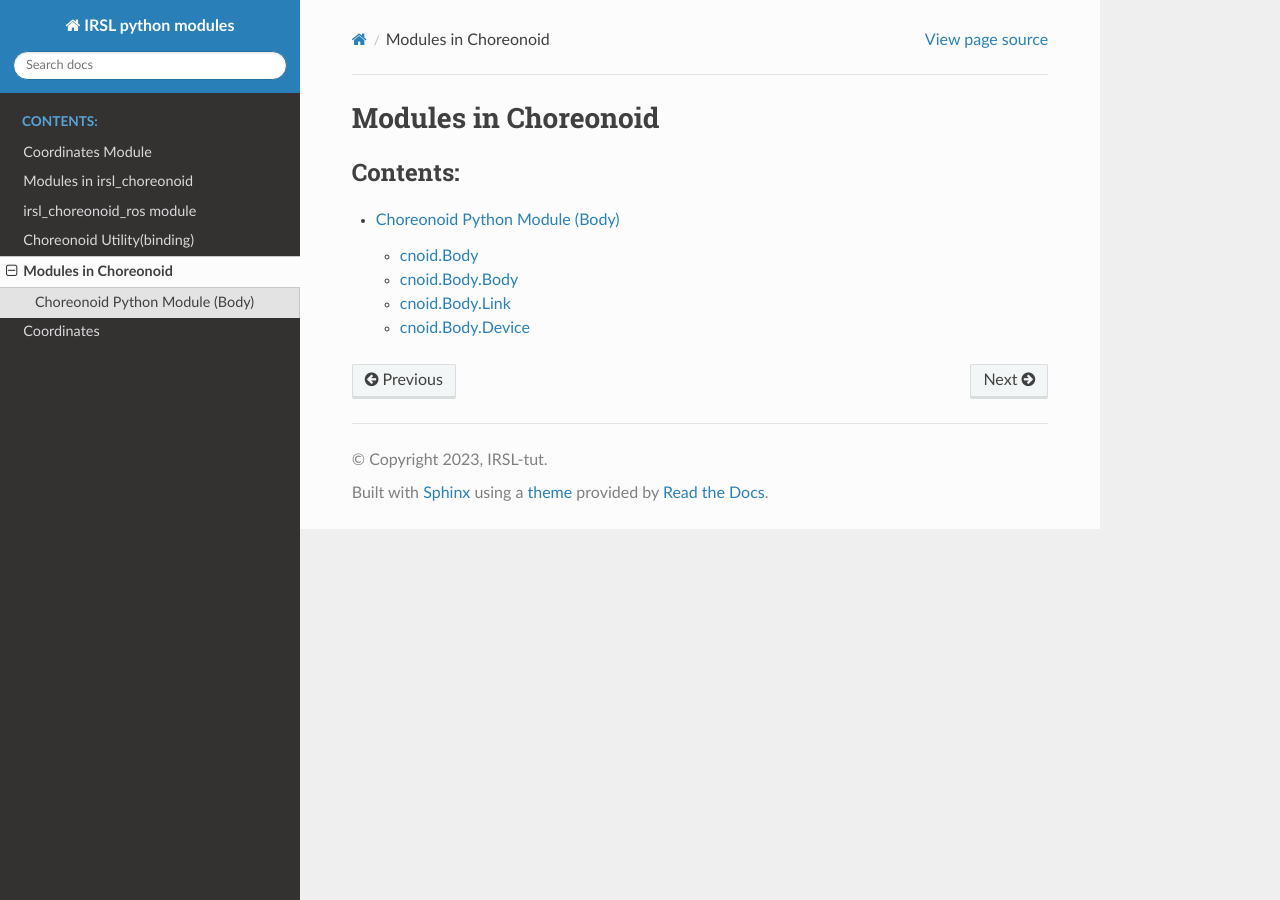
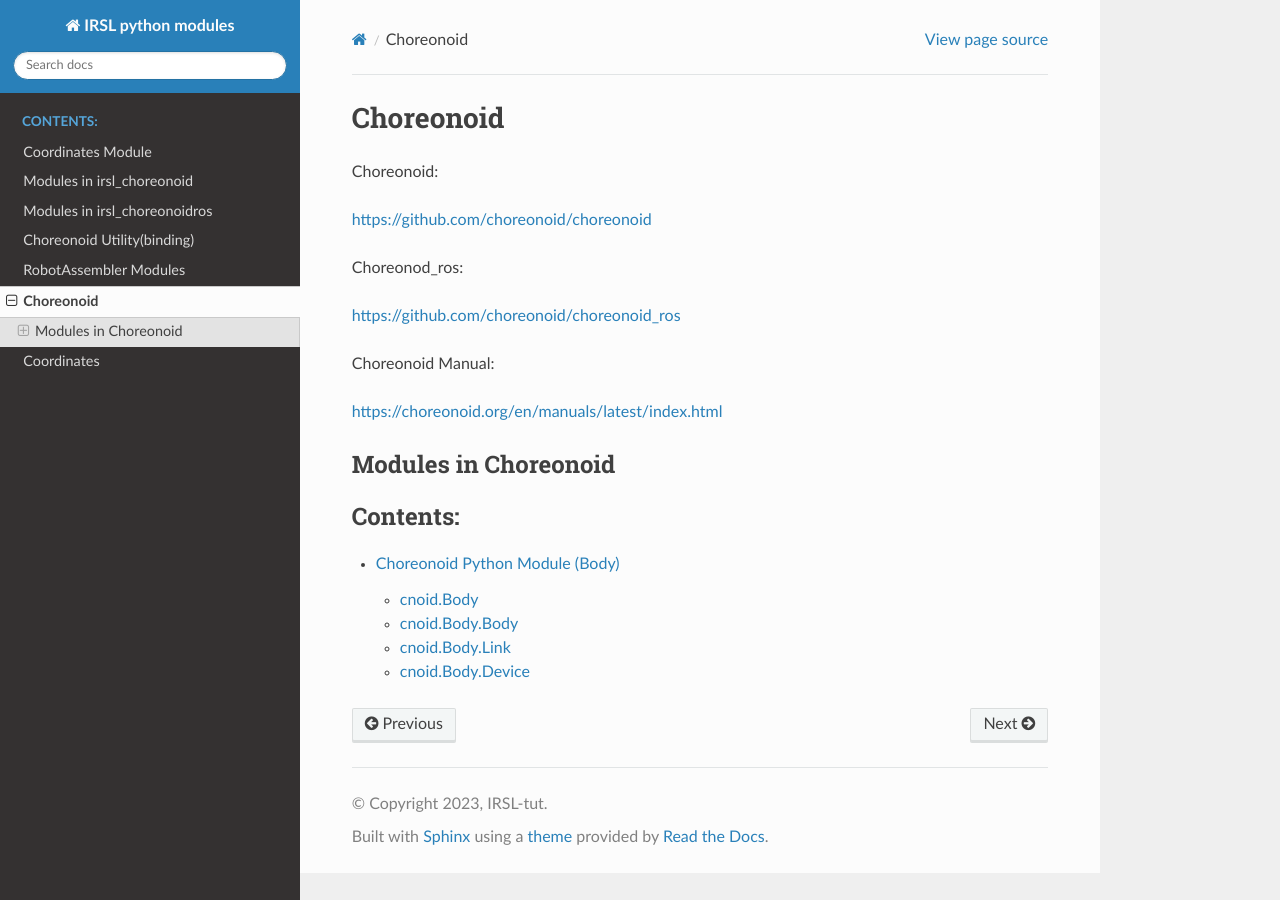
Before and after one commit to IRSL-tut/irsl_documents, a Sphinx documentation site: the page built from source/choreonoid.rst, in a window 1280 px wide. Built offline with Sphinx 7.4.7 and the Read the Docs theme 2.0.0, drawn with Linux system fonts in a browser that asks for light colours.

Commit message:
update document

```diff
--- a/source/choreonoid.rst
+++ b/source/choreonoid.rst
@@ -1,6 +1,24 @@
-=====================
+==========
+Choreonoid
+==========
+
+Choreonoid:
+
+https://github.com/choreonoid/choreonoid
+
+Choreonod_ros:
+
+https://github.com/choreonoid/choreonoid_ros
+
+
+Choreonoid Manual:
+
+https://choreonoid.org/en/manuals/latest/index.html
+
+
+*********************
 Modules in Choreonoid
-=====================
+*********************
 
 .. toctree::
    :maxdepth: 2
--- a/source/index.rst
+++ b/source/index.rst
@@ -20,6 +20,7 @@ Japanese version: japanese_doc_
    ./module_irsl_choreonoid.rst
    ./module_irsl_choreonoid_ros.rst
    ./module_cnoid_irslutil.rst
+   ./module_cnoid_robotassembler.rst
    ./choreonoid.rst
    ./coordinates.rst
 
```
Also changed, not shown: source/module_cnoid_robotassembler.rst (added, +49 -0 lines), source/module_irsl_choreonoid_ros.rst (+9 -3 lines).
